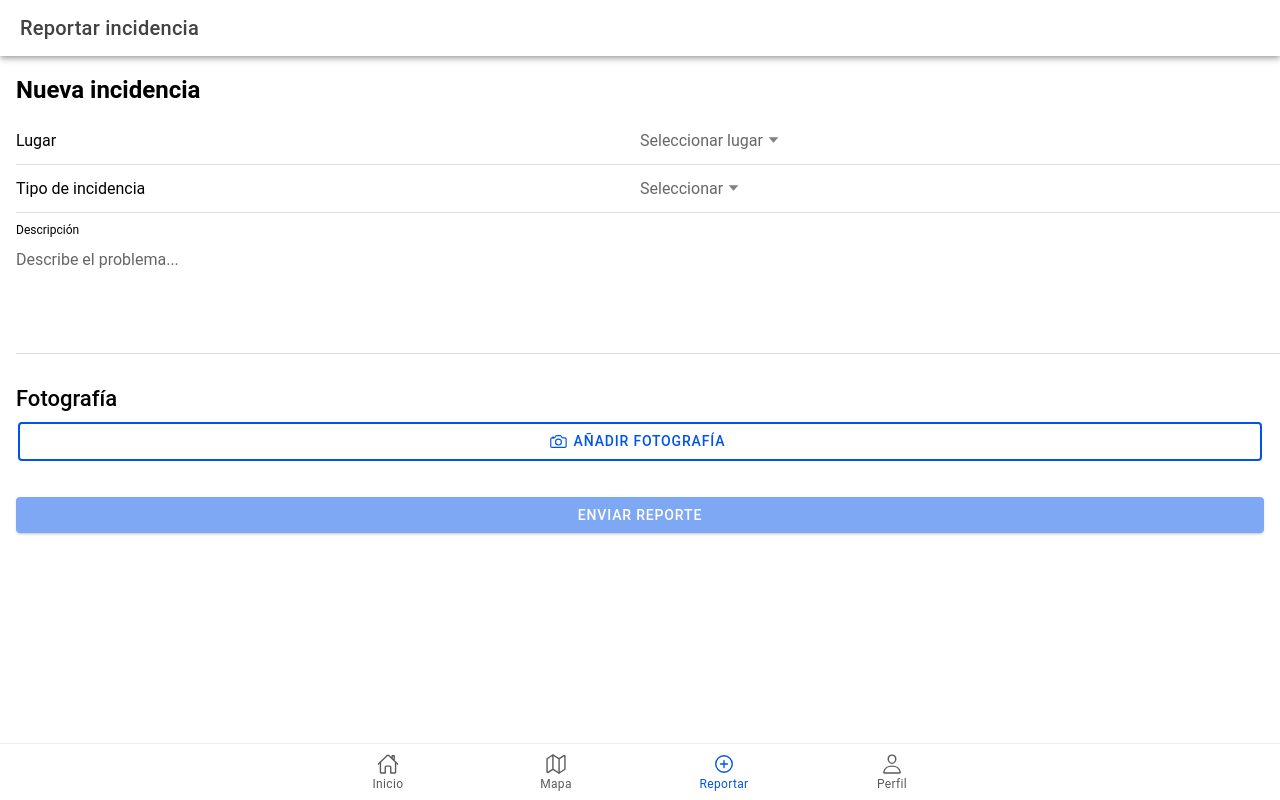
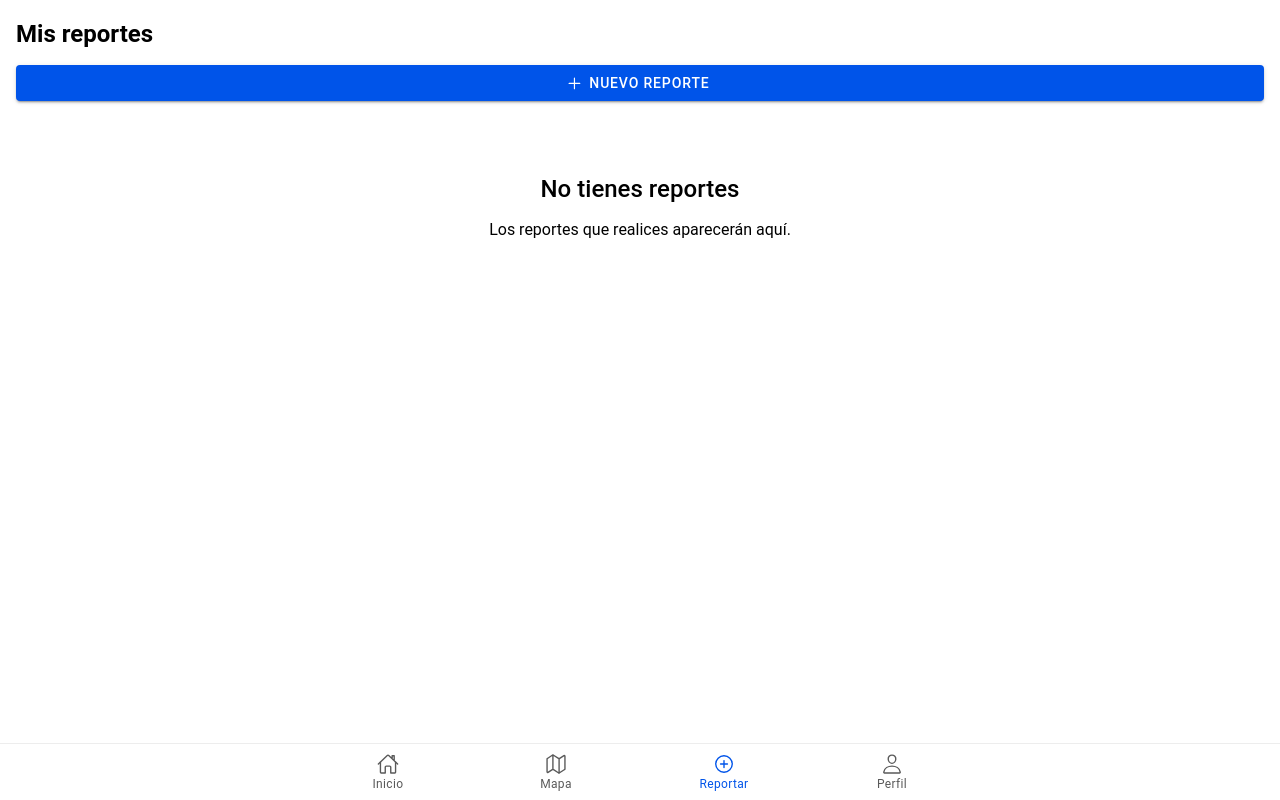
Before and after one commit to MAGSelPad/mobile, a React (Vite) app: page /report in a window 1280 px wide. Built offline with nearby package versions, Linux system fonts and the light colour scheme.

Commit message:
feat: Add report management components and update Android build configuration

```diff
--- /dev/null
+++ b/src/components/report/ReportCard.tsx
@@ -0,0 +1,49 @@
+import { IonCard, IonCardContent, IonIcon, IonItem, IonLabel, } from "@ionic/react";
+
+import { alertCircleOutline, } from "ionicons/icons";
+
+import { Report } from "../../types/Report";
+import { Place } from "../../types/Place";
+
+import ReportStatus from "./ReportStatus";
+
+interface Props {
+    report: Report;
+    place?: Place;
+    onClick?: () => void;
+}
+
+const ReportCard = ({ report, place, onClick, }: Props) => {
+    return (
+        <IonCard button={!!onClick} onClick={onClick}>
+            <IonCardContent>
+
+                <IonItem lines="none">
+                    <IonIcon icon={alertCircleOutline} slot="start" />
+                    <IonLabel>
+                        <h2>{report.type}</h2>
+                        <p>
+                            {place?.name ?? "Lugar desconocido"}
+                        </p>
+                    </IonLabel>
+                    <ReportStatus status={report.status} />
+                </IonItem>
+
+                <IonItem lines="none">
+                    <IonLabel>
+                        <p>
+                            {report.description}
+                        </p>
+
+                        <small>
+                            {new Date(report.createdAt).toLocaleDateString()}
+                        </small>
+                    </IonLabel>
+                </IonItem>
+
+            </IonCardContent>
+        </IonCard>
+    );
+};
+
+export default ReportCard;
--- /dev/null
+++ b/src/components/report/ReportList.tsx
@@ -0,0 +1,58 @@
+import { IonText, } from "@ionic/react";
+
+import { Report } from "../../types/Report";
+import { Place } from "../../types/Place";
+
+import ReportCard from "./ReportCard";
+
+interface Props {
+    reports: Report[];
+    places: Place[];
+    onReportClick?: (report: Report) => void;
+}
+
+const ReportList = ({ reports, places, onReportClick, }: Props) => {
+
+    if (reports.length === 0) {
+        return (
+            <IonText>
+                <div style={{
+                    textAlign: "center",
+                    padding: "40px 20px",
+                }}
+                >
+                    <h2>No tienes reportes</h2>
+                    <p>
+                        Los reportes que realices
+                        aparecerán aquí.
+                    </p>
+                </div>
+            </IonText>
+        );
+    }
+
+    return (
+        <>
+            {reports.map((report) => {
+
+                const place = places.find(
+                    (place) =>
+                        place.id === report.placeId
+                );
+
+                return (
+                    <ReportCard
+                        key={report.id}
+                        report={report}
+                        place={place}
+                        onClick={() =>
+                            onReportClick?.(report)
+                        }
+                    />
+                );
+            })}
+        </>
+    );
+};
+
+export default ReportList;
--- /dev/null
+++ b/src/components/report/ReportStatus.tsx
@@ -0,0 +1,31 @@
+import { IonBadge } from "@ionic/react";
+
+interface Props {
+    status: "Pendiente" | "En proceso" | "Resuelto";
+}
+
+const ReportStatus = ({ status }: Props) => {
+    const getColor = () => {
+        switch (status) {
+            case "Pendiente":
+                return "warning";
+
+            case "En proceso":
+                return "primary";
+
+            case "Resuelto":
+                return "success";
+
+            default:
+                return "medium";
+        }
+    };
+
+    return (
+        <IonBadge color={getColor()}>
+            {status}
+        </IonBadge>
+    );
+};
+
+export default ReportStatus;
--- a/src/pages/Report.tsx
+++ b/src/pages/Report.tsx
@@ -1,39 +1,50 @@
 import { useState } from "react";
 
-import {
-  IonContent,
-  IonPage,
-  useIonAlert,
-} from "@ionic/react";
+import { IonButton, IonContent, IonIcon, IonPage, useIonAlert, } from "@ionic/react";
+
+import { addOutline, } from "ionicons/icons";
 
 import PageHeader from "../components/common/PageHeader";
 import SectionTitle from "../components/common/SectionTitle";
+
+import ReportList from "../components/report/ReportList";
 import ReportForm from "../components/report/ReportForm";
 
 import { places } from "../data/places";
+import type { Report } from "../types/Report";
 
 const Report = () => {
   const [presentAlert] = useIonAlert();
 
-  const [placeId, setPlaceId] =
-    useState<number | null>(null);
+  const [creatingReport, setCreatingReport] = useState(false);
+
+  const [reports, setReports] = useState<Report[]>([]);
+
+  const [placeId, setPlaceId] = useState<number | null>(null);
 
   const [type, setType] = useState("");
 
-  const [description, setDescription] =
-    useState("");
+  const [description, setDescription] = useState("");
+
+  const [image, setImage] = useState<string | null>(null);
 
   const handleSubmit = () => {
-    const report = {
+
+    if (placeId === null || !type || !description.trim()) {
+      return;
+    }
+
+    const newReport: Report = {
       id: Date.now(),
       placeId,
       type,
       description,
+      image: image ?? undefined,
       status: "Pendiente",
       createdAt: new Date().toISOString(),
     };
 
-    console.log("Nuevo reporte:", report);
+    setReports((currentReports) => [newReport, ...currentReports]);
 
     presentAlert({
       header: "Reporte enviado",
@@ -42,18 +53,61 @@ const Report = () => {
       buttons: ["Aceptar"],
     });
 
+    resetForm();
+
+    setCreatingReport(false);
+  };
+
+  const resetForm = () => {
     setPlaceId(null);
     setType("");
     setDescription("");
+    setImage(null);
+  };
+
+  const handleNewReport = () => {
+    resetForm();
+    setCreatingReport(true);
+  };
+
+  const handleCancel = () => {
+    resetForm();
+    setCreatingReport(false);
   };
 
   return (
     <IonPage>
 
-      <PageHeader title="Reportar incidencia" />
+      {/* <PageHeader title="Mis reportes" /> */}
 
       <IonContent fullscreen>
 
+        {!creatingReport ? (
+          <>
+            <SectionTitle
+              title="Mis reportes"
+            />
+
+            <IonButton
+              expand="block"
+              className="ion-margin"
+              onClick={handleNewReport}
+            >
+              <IonIcon
+                icon={addOutline}
+                slot="start"
+              />
+
+              Nuevo reporte
+            </IonButton>
+
+            <ReportList
+              reports={reports}
+              places={places}
+            />
+          </>
+        ) : (
+          <>
             <SectionTitle
               title="Nueva incidencia"
             />
@@ -63,11 +117,25 @@ const Report = () => {
               placeId={placeId}
               type={type}
               description={description}
+              image={image}
               onPlaceChange={setPlaceId}
               onTypeChange={setType}
-          onDescriptionChange={setDescription}
+              onDescriptionChange={
+                setDescription
+              }
+              onImageChange={setImage}
               onSubmit={handleSubmit}
             />
+
+            <IonButton
+              expand="block"
+              fill="clear"
+              onClick={handleCancel}
+            >
+              Cancelar
+            </IonButton>
+          </>
+        )}
 
       </IonContent>
 
```
Also changed, not shown: src/components/home/QuickActions.tsx (+2 -11 lines), src/components/map/CampusMap.tsx (+2 -9 lines), src/components/report/ReportForm.tsx (+7 -22 lines), src/components/report/ReportImage.tsx (+3 -16 lines), src/components/report/ReportTypeSelect.tsx (+2 -10 lines), 2 other files (tests, documents, lock files or other folders). Lines whose indentation alone changed are shown as unchanged.
